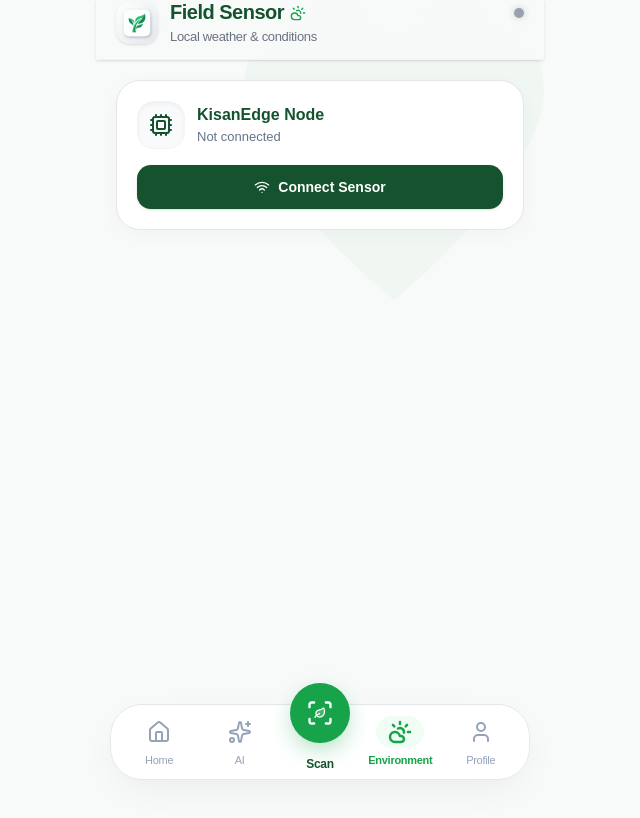
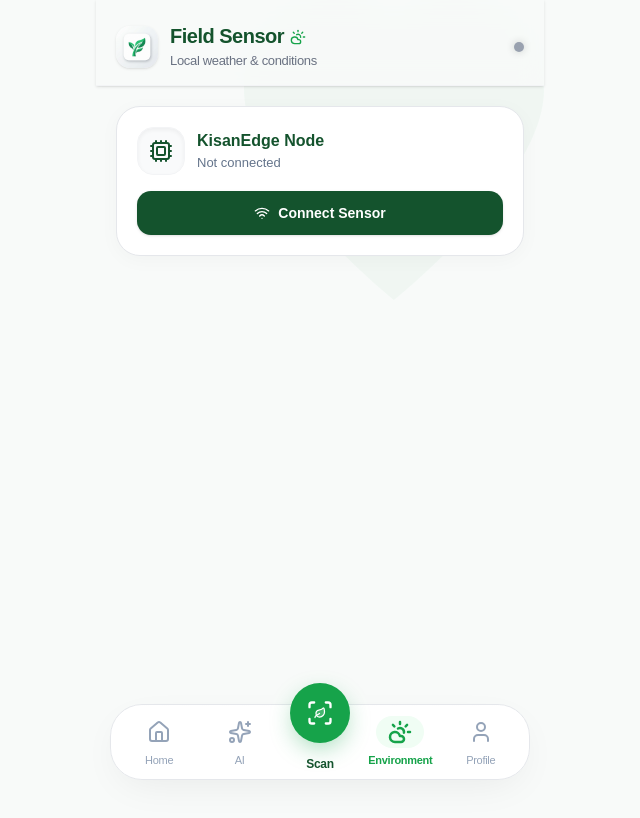
Before and after one commit to MdKasif0/KisanEdge, a Next.js app: page /environment in a window 1280 px wide. Shown: the top 818 px of the page, without its empty margins (320-960 px from the left). Built offline with nearby package versions, Linux system fonts and the light colour scheme.

Commit message:
refactor: update header padding calculation to support safe-area insets and adjust status indicator alignment

```diff
--- a/src/app/(app)/assistant/page.tsx
+++ b/src/app/(app)/assistant/page.tsx
@@ -55,7 +55,10 @@
   return (
     <div className="flex flex-col h-full bg-[#f8faf9] relative pb-24">
       {/* Header */}
-      <div className="pt-safe pt-6 px-4 pb-3 bg-white sticky top-0 z-20 border-b border-gray-100 shadow-sm">
+      <div
+        className="px-4 pb-3.5 bg-white sticky top-0 z-20 border-b border-gray-100 shadow-sm"
+        style={{ paddingTop: 'calc(var(--safe-top, 0px) + 24px)' }}
+      >
         <div className="flex items-center gap-3 h-[42px]">
           <img src="/icon-512x512.png" alt="KisanEdge AI" className="w-[42px] h-[42px] rounded-[14px] object-cover shadow-sm" />
           <div className="flex flex-col justify-center">
--- a/src/app/(app)/environment/page.tsx
+++ b/src/app/(app)/environment/page.tsx
@@ -86,7 +86,10 @@
       <div className="flex flex-col relative z-10 w-full max-w-md mx-auto pb-24">
 
         {/* Header */}
-        <header className="sticky top-0 z-40 bg-[#F8FAF9]/90 backdrop-blur-md px-4 sm:px-5 pt-safe pt-6 pb-3 border-b border-gray-100 flex items-center justify-between shadow-sm">
+        <header
+          className="sticky top-0 z-40 bg-[#F8FAF9]/90 backdrop-blur-md px-4 sm:px-5 pb-3.5 border-b border-gray-100 flex items-center justify-between shadow-sm"
+          style={{ paddingTop: 'calc(var(--safe-top, 0px) + 24px)' }}
+        >
           <div className="flex items-center gap-3">
             <img src="/icon-512x512.png" alt="Environment" className="w-[42px] h-[42px] rounded-[14px] object-cover shadow-sm" />
             <div className="flex flex-col justify-center">
@@ -97,7 +100,7 @@
             </div>
           </div>
           <div className={cn(
-            "w-2.5 h-2.5 rounded-full shadow-[0_0_8px_rgba(0,0,0,0.2)] self-start mt-2",
+            "w-2.5 h-2.5 rounded-full shadow-[0_0_8px_rgba(0,0,0,0.2)] self-center",
             connState === "connected" ? "bg-[#16A34A] shadow-[#16A34A]/50" : "bg-gray-400"
           )} />
         </header>
```
